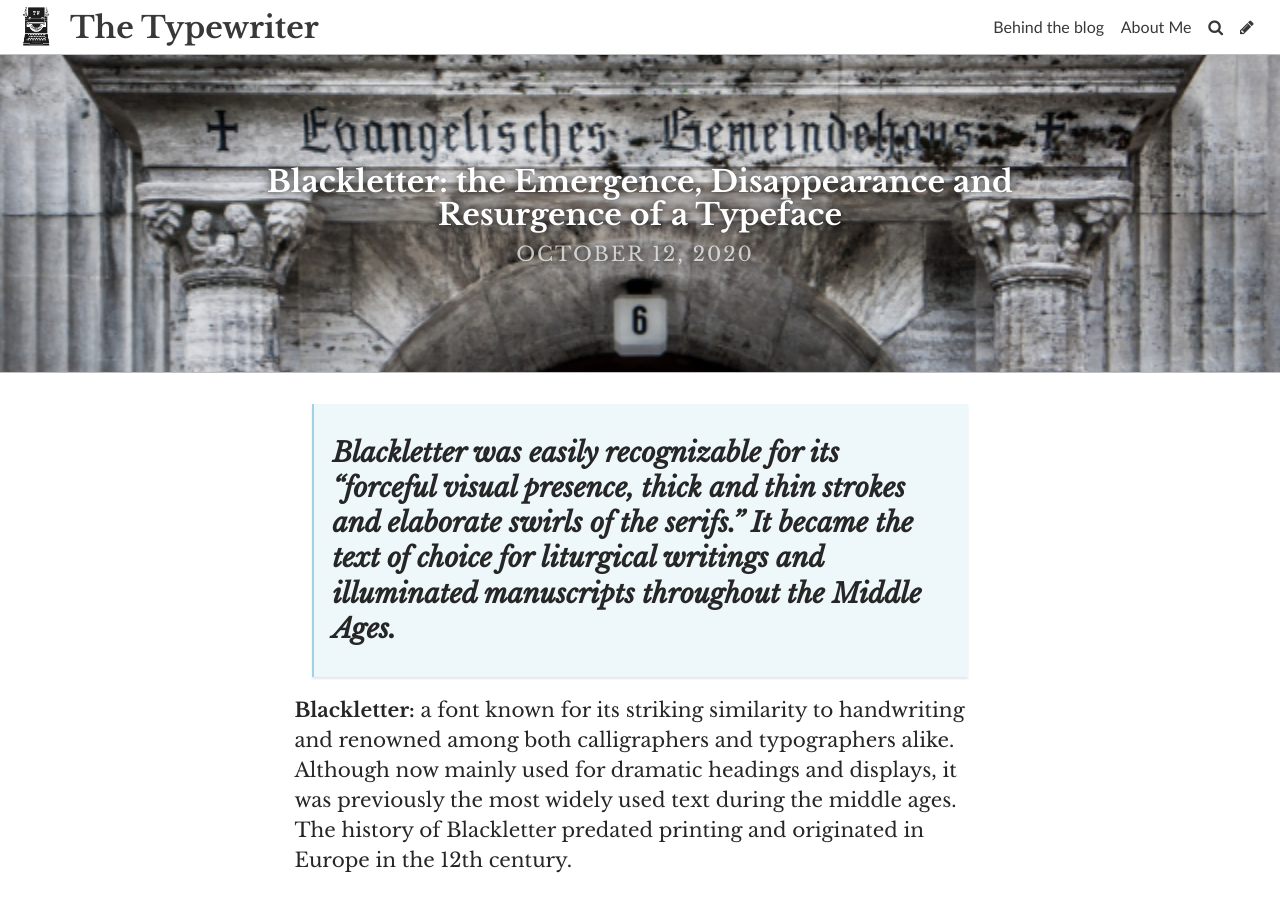
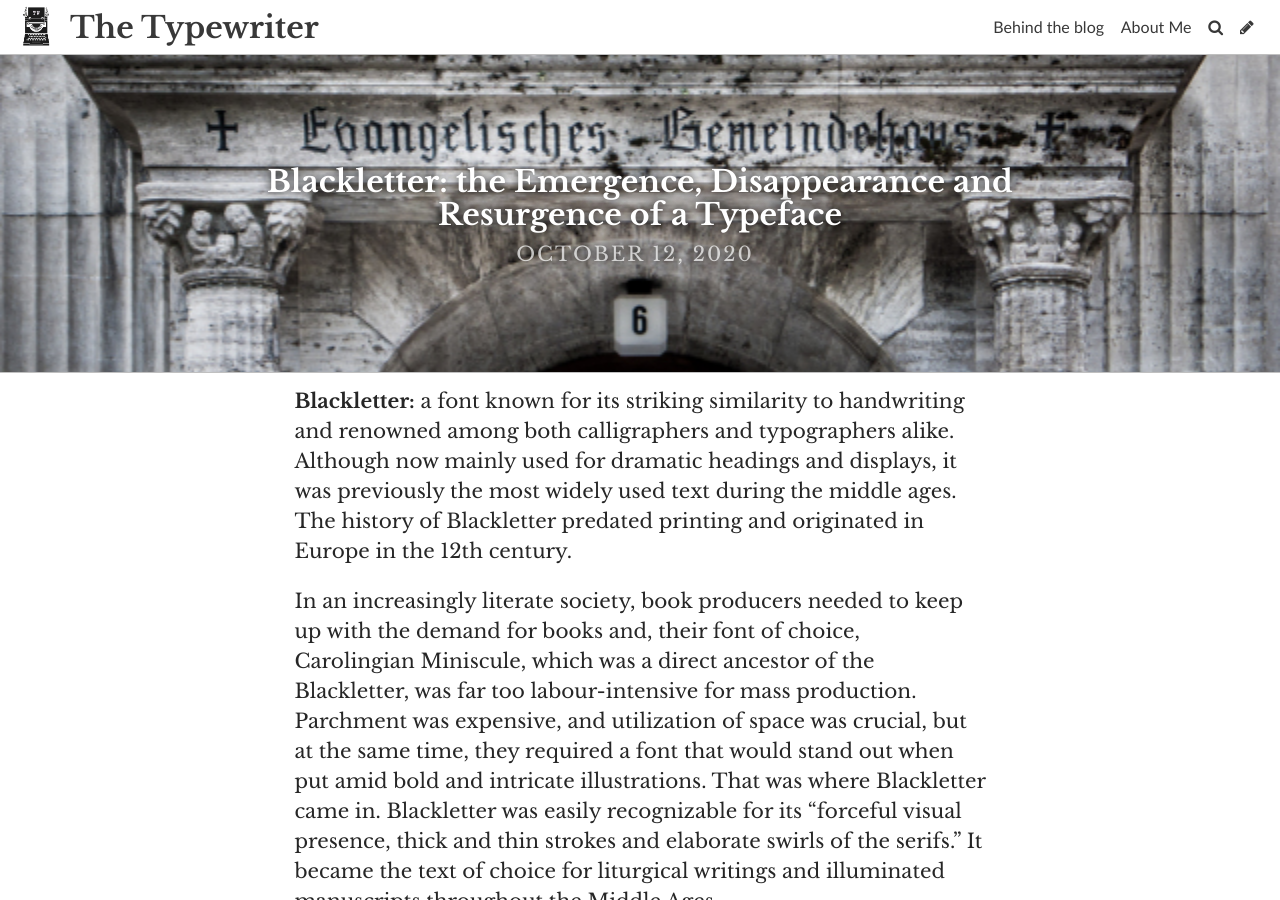
Before and after one commit to ismirithu/Typewriter, a Jekyll site: the page built from _posts/2020-10-12-blackletter-the-emergence-disappearance-and-resurgence-of-a-typeface.md, in a window 1280 px wide and 900 px high. Built offline with Jekyll 4.4.1, drawn with Linux system fonts in a browser that asks for light colours; some web fonts are replaced.

Commit message:
Update Post “2020-10-12-blackletter-the-emergence-disappearance-and-resurgence-of-a-typeface”

```diff
--- a/_posts/2020-10-12-blackletter-the-emergence-disappearance-and-resurgence-of-a-typeface.md
+++ b/_posts/2020-10-12-blackletter-the-emergence-disappearance-and-resurgence-of-a-typeface.md
@@ -7,8 +7,6 @@ caption: Blackletter on a church in Berlin via
   https://berlintypography.wordpress.com/2017/06/13/blackletter-in-berlin/
 comments: true
 ---
-> ### *Blackletter was easily recognizable for its "forceful visual presence, thick and thin strokes and elaborate swirls of the serifs." It became the text of choice for liturgical writings and illuminated manuscripts throughout the Middle Ages.*
-
 **Blackletter:** a font known for its striking similarity to handwriting and renowned among both calligraphers and typographers alike. Although now mainly used for dramatic headings and displays, it was previously the most widely used text during the middle ages. The history of Blackletter predated printing and originated in Europe in the 12th century.
 
 In an increasingly literate society, book producers needed to keep up with the demand for books and, their font of choice, Carolingian Miniscule, which was a direct ancestor of the Blackletter, was far too labour-intensive for mass production. Parchment was expensive, and utilization of space was crucial, but at the same time, they required a font that would stand out when put amid bold and intricate illustrations. That was where Blackletter came in. Blackletter was easily recognizable for its "forceful visual presence, thick and thin strokes and elaborate swirls of the serifs." It became the text of choice for liturgical writings and illuminated manuscripts throughout the Middle Ages.
```
